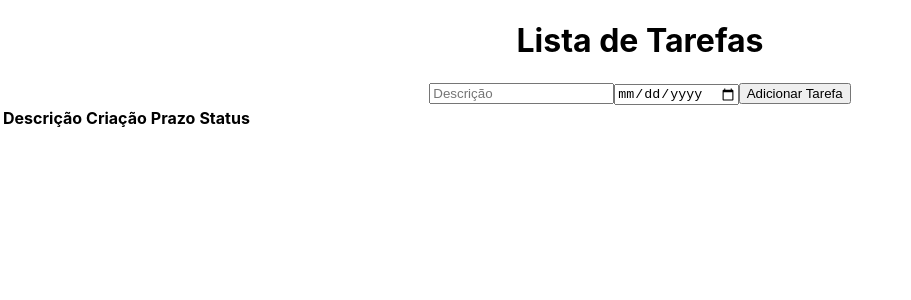
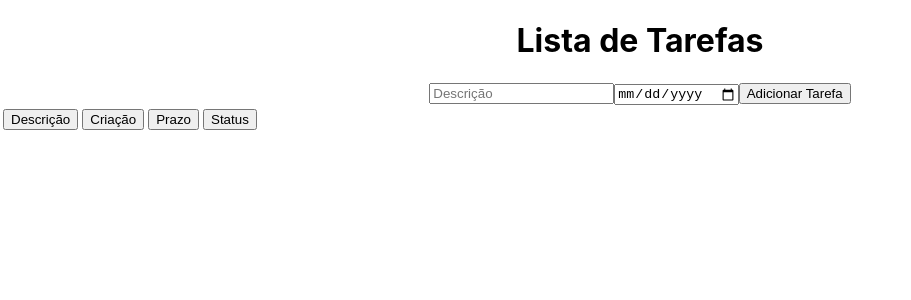
Before and after one commit to bruno-s-mendes/taskList, a React (Create React App) app in the folder front-end/: page / in a window 1280 px wide. Shown: the top 300 px of the page, without its empty margins (0-911 px from the left). Built offline with nearby package versions, Linux system fonts and the light colour scheme.

Commit message:
feat: orderBY solved

```diff
--- a/front-end/src/components/TaskList.js
+++ b/front-end/src/components/TaskList.js
@@ -3,17 +3,62 @@ import Task from './Task';
 import PropTypes from 'prop-types';
 
 export default class TaskList extends Component {
+  constructor(props) {
+    super(props);
+    this.state = {
+      orderedList: [],
+      orderBy: 'description',
+    }
+    this.order = this.order.bind(this);
+  }
+
+  componentDidUpdate(prevProps, prevState) {
+    if (prevProps.taskList !== this.props.taskList) {
+      this.order();
+    }
+    if (prevState.orderBy !== this.state.orderBy) {
+      this.order();
+    }
+  }
+
+  order = () =>{
+    const { taskList } = this.props;
+    const { orderBy } = this.state;
+
+    const ordered = taskList.sort((a, b) => {
+      let fa = a[orderBy].toLowerCase();
+      let fb = b[orderBy].toLowerCase();
+      if (fa < fb) {
+          return -1;
+      }
+      if (fa > fb) {
+          return 1;
+      }
+      return 0;
+    });
+    this.setState({ orderedList: ordered });
+  }
+
   render() {
-    const { taskList, setIsloading, fetchURL, statusList } = this.props;
-    const list = taskList;
+    const { setIsloading, fetchURL, statusList } = this.props;
+    const { orderedList } = this.state;
+    const list = orderedList;
     return (
       <table>
         <thead>
           <tr>
-            <th>Descrição</th>
-            <th>Criação</th>
-            <th>Prazo</th>
-            <th>Status</th>
+            <th><button
+              onClick={ () => this.setState({orderBy: 'description'})}
+            >Descrição</button></th>
+            <th><button
+              onClick={ () => this.setState({orderBy: 'creationDate'})}
+            >Criação</button></th>
+            <th><button
+              onClick={ () => this.setState({orderBy: 'deadLine'})}
+            >Prazo</button></th>
+            <th><button
+              onClick={ () => this.setState({orderBy: 'status'})}
+            >Status</button></th>
           </tr>
         </thead>
         <tbody>
```
